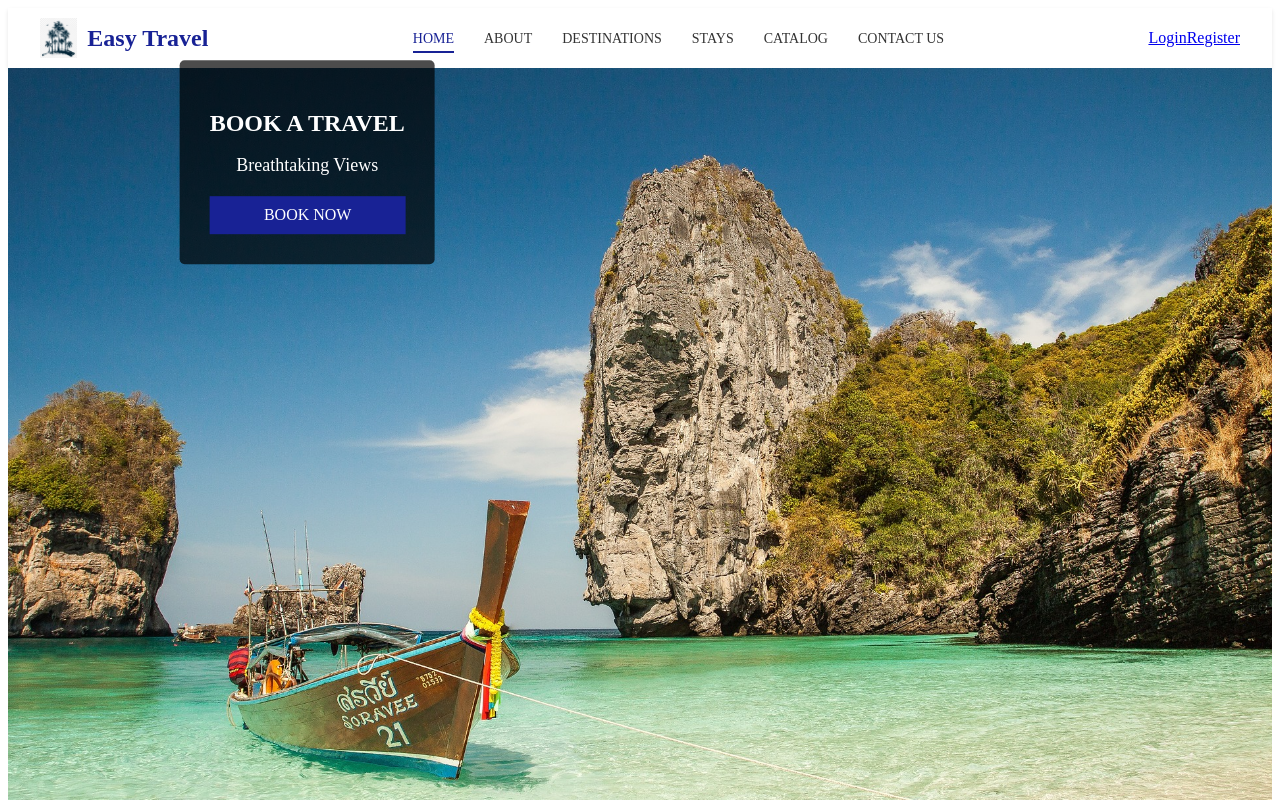
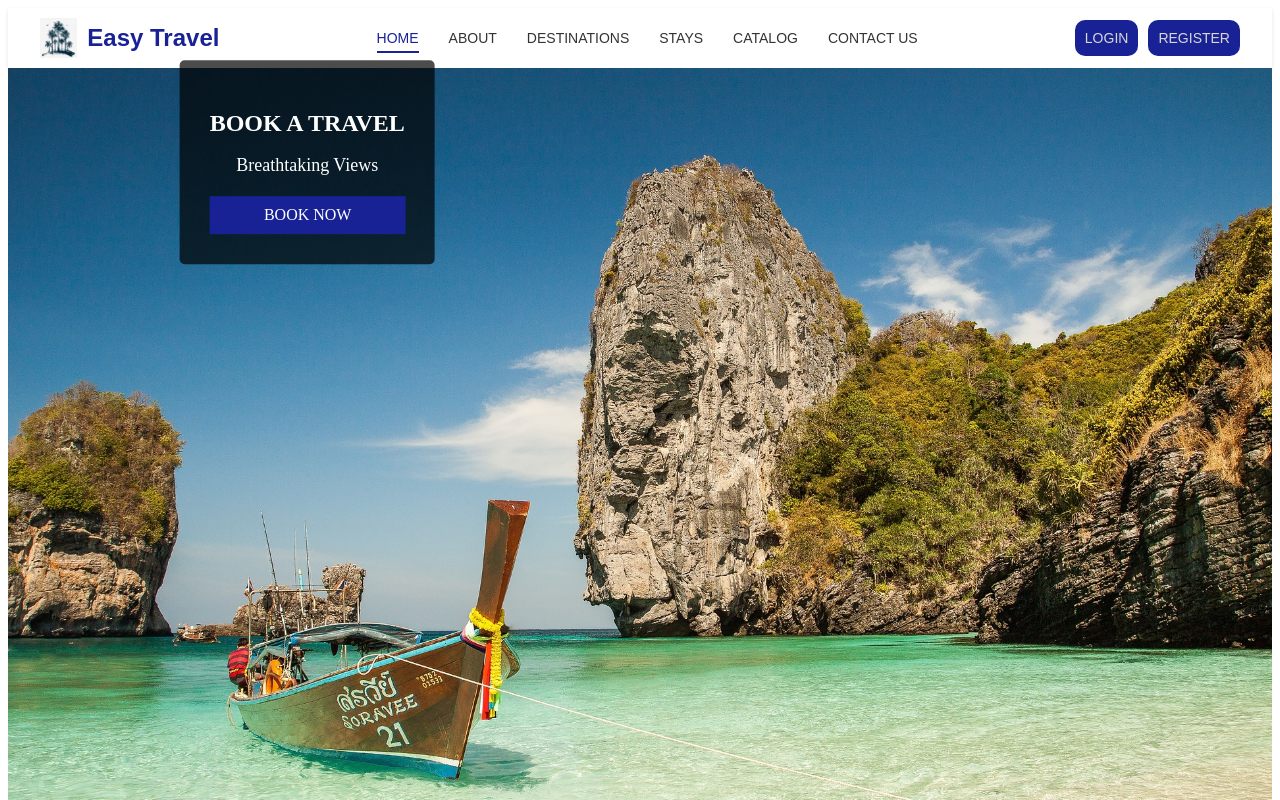
Before and after one commit to BayryamB/React-Project-Vacation, a React (Vite) app in the folder client/: page / in a window 1280 px wide. Shown: the top 800 px of the page. Built offline with nearby package versions, Linux system fonts and the light colour scheme.

Commit message:
styles nav + auth in stays page

```diff
--- a/client/src/App.jsx
+++ b/client/src/App.jsx
@@ -20,6 +20,7 @@ function App() {
 
     const loginHandler = async (data) => {
         const result = await AuthService.login(data.username, data.password);
+        console.log("Result", result);
         setAuth(result);
     };
     const logoutHandler = () => {
--- a/client/src/components/Navigation.jsx
+++ b/client/src/components/Navigation.jsx
@@ -55,7 +55,7 @@ const Navigation = () => {
                     </li>
                 </ul>
                 <div className="navbar-user">
-                    <div className="flex gap-2">
+                    <div className="user-links">
                         {user ? (
                             <>
                                 <Link to="/profile">
--- a/client/src/components/Stays.jsx
+++ b/client/src/components/Stays.jsx
@@ -1,12 +1,19 @@
-import { useEffect, useState } from "react";
+import { useEffect, useState, useContext } from "react";
 import { Link } from "react-router-dom";
 import NormalStaysService from "../services/normalStaysService";
 import LongTermeStaysService from "../services/longTermStaysService";
+import AuthContext from "../contexts/authContext";
 const Stays = () => {
     const [stays, setStays] = useState([]);
     const [longStays, setLongStays] = useState([]);
     const [error, setError] = useState(null);
     const [isLoading, setIsLoading] = useState(true);
+
+    const context = useContext(AuthContext);
+    const { authValue } = context;
+    const { auth } = authValue;
+
+    const isAuth = auth.username ? true : false;
     useEffect(() => {
         NormalStaysService.getFiveRecentNormalStays()
             .then((data) => {
@@ -70,9 +77,13 @@ const Stays = () => {
                     <p className="view">
                         <Link to="/normal-stays">View All Normal Stays</Link>
                     </p>
+                    {isAuth && (
                         <p className="create">
-                        <Link to="/normal-stays/create">Rent Your Place</Link>
+                            <Link to="/normal-stays/create">
+                                Rent Your Place
+                            </Link>
                         </p>
+                    )}
                 </div>
             </main>
 
@@ -112,11 +123,13 @@ const Stays = () => {
                             View All Long Term Stays
                         </Link>
                     </p>
+                    {isAuth && (
                         <p className="create">
-                        <Link to="/long-term-stays/create">
+                            <Link to="/normal-stays/create">
                                 Rent Your Place
                             </Link>
                         </p>
+                    )}
                 </div>
             </main>
         </div>
--- a/client/src/styles/navigation.css
+++ b/client/src/styles/navigation.css
@@ -1,4 +1,5 @@
 .navbar {
+    font-family: "Poppins", sans-serif;
     background-color: white;
     box-shadow: 0 2px 4px rgba(0, 0, 0, 0.1);
     padding: 10px 0;
@@ -60,9 +61,33 @@
     border-bottom: 2px solid #182295;
 }
 
-.navbar-user {
+.user-links {
     display: flex;
+    gap: 10px;
     align-items: center;
+}
+
+.user-links a {
+    text-decoration: none;
+    color: #dad7d7;
+    font-weight: 500;
+    font-size: 14px;
+    text-transform: uppercase;
+    transition: color 0.3s ease;
+    background-color: #182295;
+    padding: 10px;
+    border-radius: 10px;
+}
+.user-links button {
+    text-decoration: none;
+    color: #dad7d7;
+    font-weight: 500;
+    font-size: 14px;
+    text-transform: uppercase;
+    transition: color 0.3s ease;
+    background-color: #182295;
+    padding: 8px;
+    border-radius: 10px;
 }
 
 /* Dropdown styles */
--- a/client/src/styles/stayDetails.css
+++ b/client/src/styles/stayDetails.css
@@ -4,6 +4,7 @@
     padding: 20px;
     background-color: #f5f5f5;
     min-height: 1200px;
+    font-family: Arial, Helvetica, sans-serif;
 }
 
 .stay-card {
--- a/client/src/styles/staysContent.css
+++ b/client/src/styles/staysContent.css
@@ -1,4 +1,5 @@
 .stays-content {
+    font-family: Arial, Helvetica, sans-serif;
     display: flex;
     flex-direction: column;
     align-items: center;
```
Also changed, not shown: client/src/services/likesNormalStay.js (added, +14 -0 lines), 1 other file (tests, documents, lock files or other folders). Lines whose indentation alone changed are shown as unchanged.
